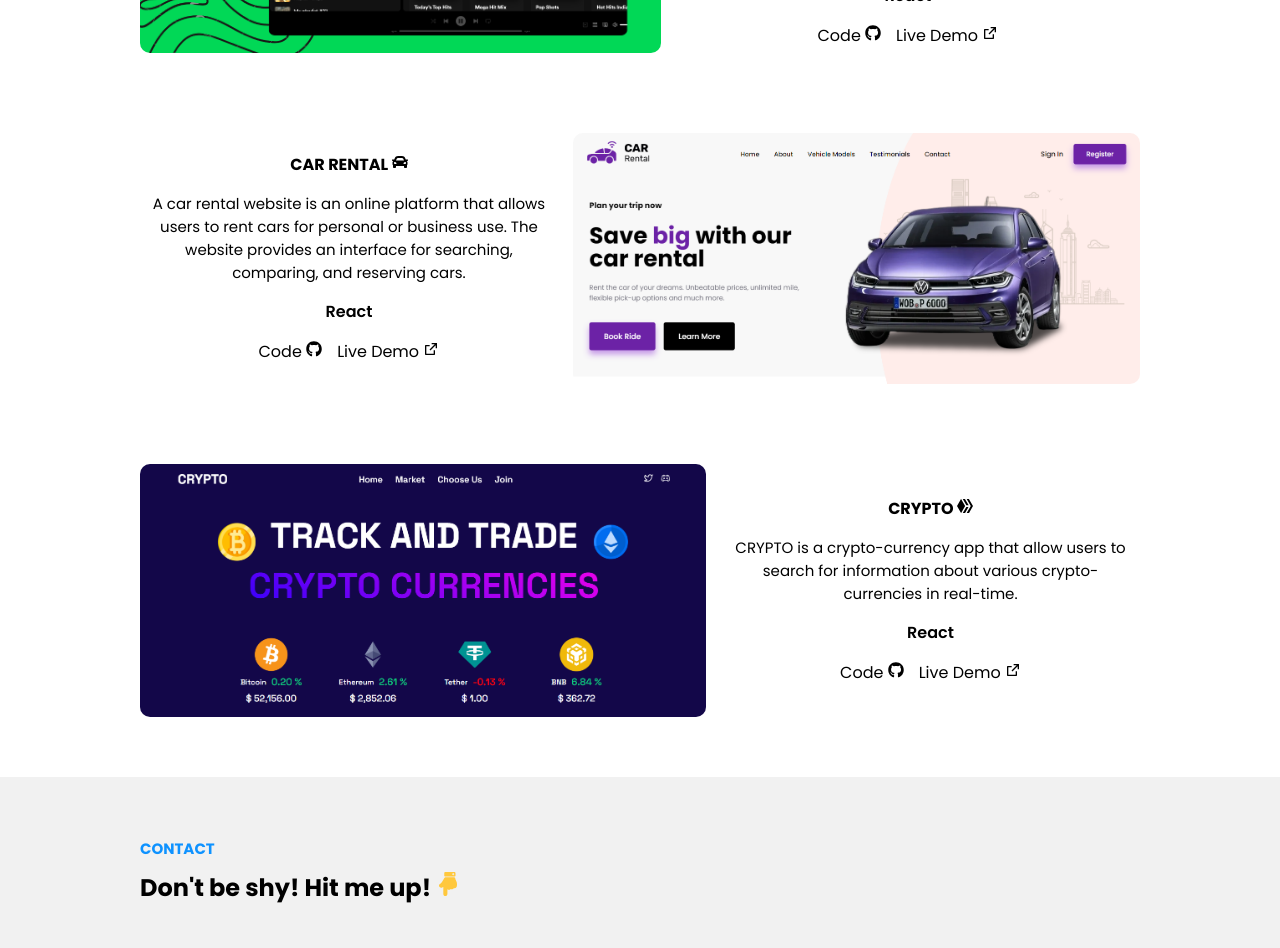
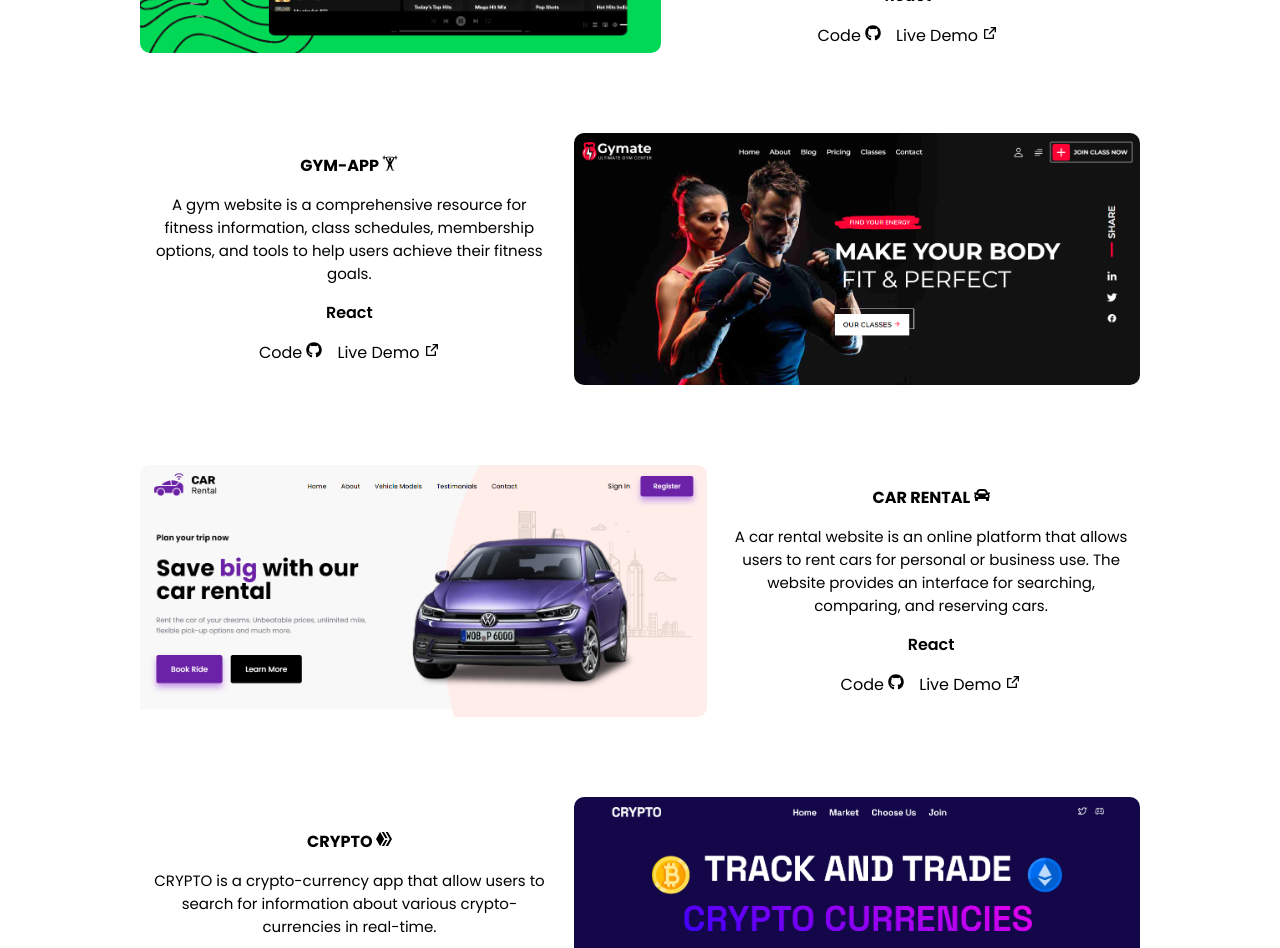
Before and after one commit to shreyash19-pixel/portfolio, a React (Create React App) app: page / in a window 1280 px wide. Shown: the part 1720-2668 px from the top of the page. Built offline with nearby package versions, Linux system fonts and the light colour scheme.

Commit message:
added-new-project

```diff
--- a/src/views/Projects/index.jsx
+++ b/src/views/Projects/index.jsx
@@ -6,10 +6,12 @@ import { IoIosMusicalNotes } from "react-icons/io";
 import { FaGithub } from "react-icons/fa";
 import { RiExternalLinkLine } from "react-icons/ri";
 import ProjectImg1 from '../../assets/spotify.png'
-import ProjectImg2 from '../../assets/car-rental.png'
-import ProjectImg3 from '../../assets/crypto.png'
+import ProjectImg2 from '../../assets/gym.png'
+import ProjectImg3 from '../../assets/car-rental.png'
+import ProjectImg4 from '../../assets/crypto.png'
 import { FaCar } from "react-icons/fa";
 import { SiHiveBlockchain } from "react-icons/si";
+import { GiWeightLiftingUp } from "react-icons/gi";
 
 const Projects = () => {
   return (
@@ -27,6 +29,7 @@ const Projects = () => {
                         <ProjectImage src = {ProjectImg1} />
                     </ProjectImageWrap>
                 </ProjectImageCont>
+
                 <ProjectInfoWrap>
                     <ProjectName>WEB MUSIC APP  <span><IoIosMusicalNotes/> </span> </ProjectName>
 
@@ -45,7 +48,36 @@ const Projects = () => {
                 </TechnologyWrap>
                 </ProjectInfoWrap>
             </ProjectNumber1>
+            <ProjectNumber1>
+                <ProjectInfoWrap>
+                    <ProjectName>GYM-APP <span><GiWeightLiftingUp/> </span> </ProjectName>
+
+                <ProjectDescWrap>
+                    <ProjectDesc>
+                    A gym website is a comprehensive resource for fitness information, class schedules, membership options, and tools to help users
+                        achieve their fitness goals.
+                    </ProjectDesc>
+                </ProjectDescWrap>
+                <TechnologyWrap>
+                    <Technology>React</Technology>
+                </TechnologyWrap>
+                <TechnologyWrap>
+                    <CodeLink href = "https://github.com/shreyash19-pixel/gym-app" target = "_blank">Code <span><FaGithub/></span> </CodeLink>
+                    <CodeLink href = "https://gym-app-jade.vercel.app/" target = "_blank">Live Demo <span><RiExternalLinkLine/></span></CodeLink>
+                </TechnologyWrap>
+                </ProjectInfoWrap>
+                <ProjectImageCont>
+                    <ProjectImageWrap>
+                        <ProjectImage src = {ProjectImg2} />
+                    </ProjectImageWrap>
+                </ProjectImageCont>
+            </ProjectNumber1>
             <ProjectNumber2>
+            <ProjectImageCont>
+                    <ProjectImageWrap>
+                        <ProjectImage src = {ProjectImg3} />
+                    </ProjectImageWrap>
+                </ProjectImageCont>
                 <ProjectInfoWrap>
                     <ProjectName>CAR RENTAL  <span><FaCar /> </span> </ProjectName>
 
@@ -62,18 +94,9 @@ const Projects = () => {
                     <CodeLink href = "https://car-rental-three-nu.vercel.app/" target = "_blank">Live Demo <span><RiExternalLinkLine/></span></CodeLink>
                 </TechnologyWrap>
                 </ProjectInfoWrap>
-                <ProjectImageCont>
-                    <ProjectImageWrap>
-                        <ProjectImage src = {ProjectImg2} />
-                    </ProjectImageWrap>
-                </ProjectImageCont>
+
             </ProjectNumber2>
             <ProjectNumber1>
-                <ProjectImageCont>
-                    <ProjectImageWrap>
-                        <ProjectImage src = {ProjectImg3} />
-                    </ProjectImageWrap>
-                </ProjectImageCont>
                 <ProjectInfoWrap>
                     <ProjectName>CRYPTO <span><SiHiveBlockchain /> </span> </ProjectName>
 
@@ -90,6 +113,11 @@ const Projects = () => {
                     <CodeLink href = "https://crypto-app-eight-dun.vercel.app/" target = "_blank">Live Demo <span><RiExternalLinkLine/></span></CodeLink>
                 </TechnologyWrap>
                 </ProjectInfoWrap>
+                <ProjectImageCont>
+                    <ProjectImageWrap>
+                        <ProjectImage src = {ProjectImg4} />
+                    </ProjectImageWrap>
+                </ProjectImageCont>
             </ProjectNumber1>
         </ProjectWrap>
     </ProjectContainer>
```
Also changed, not shown: src/assets/gym.png (added).
